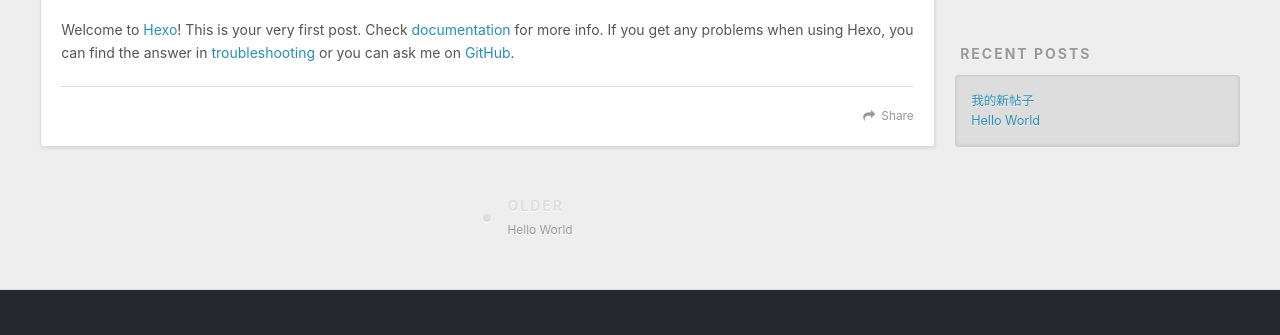
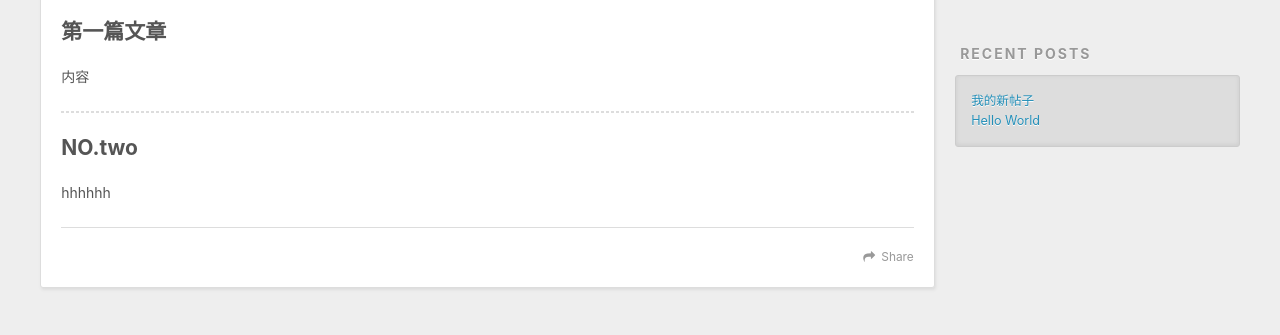
Before and after one commit to Pyoui/Pyoui.github.io, a plain HTML site: page 2020/04/01/我的新帖子/index.html in a window 1280 px wide. Shown: the part 434-769 px from the top of the page. Drawn offline with nearby package versions, Linux system fonts and the light colour scheme.

Commit message:
Site updated: 2020-04-01 10:12:41

```diff
--- a/2020/04/01/我的新帖子/index.html
+++ b/2020/04/01/我的新帖子/index.html
@@ -7,15 +7,15 @@
 
   <title>我的新帖子 | LonG</title>
   <meta name="viewport" content="width=device-width, initial-scale=1, maximum-scale=1">
-  <meta name="description" content="Welcome to Hexo! This is your very first post. Check documentation for more info. If you get any problems when using Hexo, you can find the answer in troubleshooting or you can ask me on GitHub.">
+  <meta name="description" content="第一篇文章内容  NO.twohhhhhh">
 <meta property="og:type" content="article">
 <meta property="og:title" content="我的新帖子">
 <meta property="og:url" content="https://pyoui.github.io/2020/04/01/%E6%88%91%E7%9A%84%E6%96%B0%E5%B8%96%E5%AD%90/index.html">
 <meta property="og:site_name" content="LonG">
-<meta property="og:description" content="Welcome to Hexo! This is your very first post. Check documentation for more info. If you get any problems when using Hexo, you can find the answer in troubleshooting or you can ask me on GitHub.">
+<meta property="og:description" content="第一篇文章内容  NO.twohhhhhh">
 <meta property="og:locale" content="en_US">
 <meta property="article:published_time" content="2020-04-01T01:29:09.000Z">
-<meta property="article:modified_time" content="2020-04-01T01:49:45.305Z">
+<meta property="article:modified_time" content="2020-04-01T02:10:09.213Z">
 <meta property="article:author" content="Pyoui">
 <meta name="twitter:card" content="summary">
 
@@ -88,7 +88,9 @@
 
     <div class="article-entry" itemprop="articleBody">
 
-        <p>Welcome to <a href="https://hexo.io/" target="_blank" rel="noopener">Hexo</a>! This is your very first post. Check <a href="https://hexo.io/docs/" target="_blank" rel="noopener">documentation</a> for more info. If you get any problems when using Hexo, you can find the answer in <a href="https://hexo.io/docs/troubleshooting.html" target="_blank" rel="noopener">troubleshooting</a> or you can ask me on <a href="https://github.com/hexojs/hexo/issues" target="_blank" rel="noopener">GitHub</a>.</p>
+        <h2 id="第一篇文章"><a href="#第一篇文章" class="headerlink" title="第一篇文章"></a>第一篇文章</h2><p>内容</p>
+<hr>
+<h2 id="NO-two"><a href="#NO-two" class="headerlink" title="NO.two"></a>NO.two</h2><p>hhhhhh</p>
 
 
     </div>
```
Also changed, not shown: index.html (+3 -1 lines).
